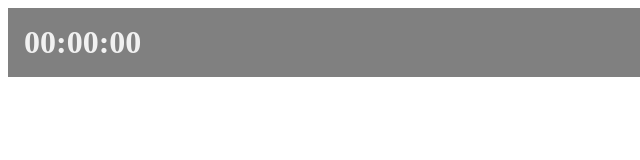
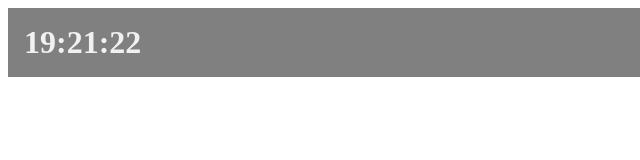
Before and after one commit to chalu/comlink-workers, a website: page src/slow/index.html in a window 1280 px wide. Shown: the full height of the page, 0-640 px from the left. Drawn offline with Linux system fonts and the light colour scheme.

Commit message:
add timer activity

```diff
--- a/src/slow/index.html
+++ b/src/slow/index.html
@@ -23,6 +23,32 @@
         00:00:00
     </p>
 
+    <script>
+            const takeOff = () => {
+                const timeSplainer  = document.querySelector('#timesplainer');
 
+                const nextTime = () => {
+                    const now = new Date();
+
+                    const hours = now.getHours();
+                    const minutes = now.getMinutes();
+                    const seconds = now.getSeconds();
+                    timeSplainer.textContent = `${hours}:${minutes}:${seconds}`;
+
+                    getNextTime();
+                };
+
+                const getNextTime = () => {
+                    setTimeout(() => {
+                        requestAnimationFrame(nextTime);
+                    }, 1000);
+                };
+
+                getNextTime();
+
+            };
+
+            document.addEventListener('DOMContentLoaded', takeOff);
+        </script>
 </body>
 </html>
```
